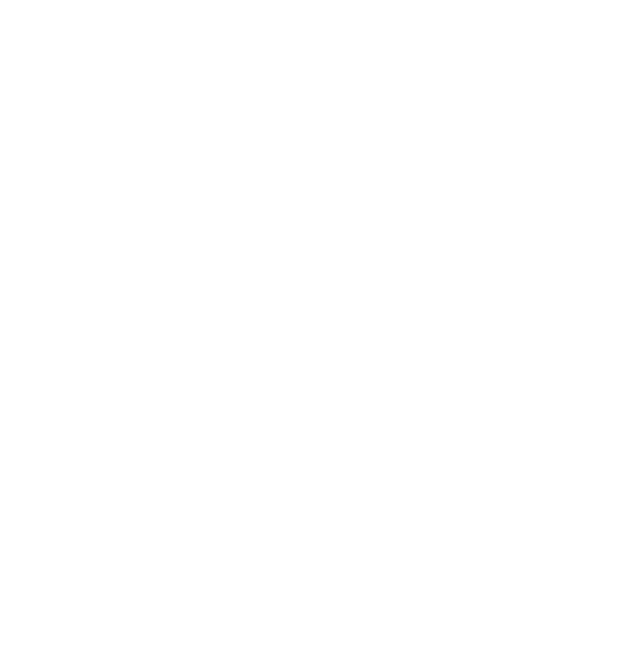
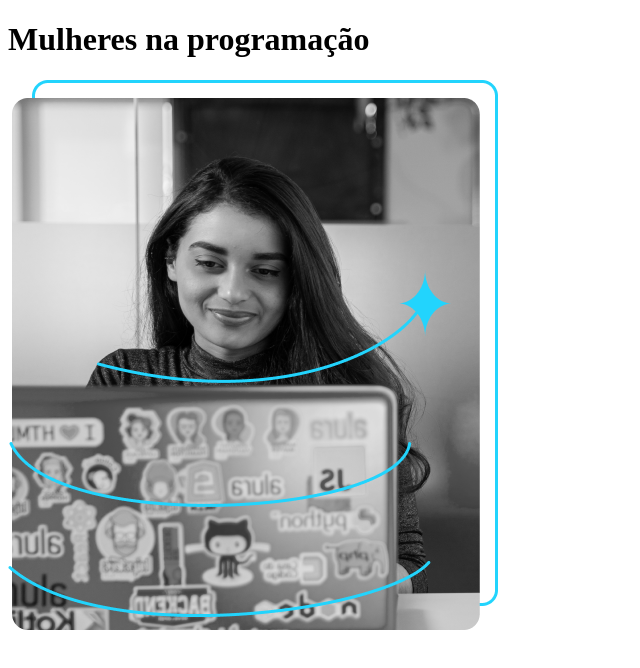
Before and after one commit to CruzFabio/Git2Teste, a plain HTML site: page index.html in a window 1280 px wide. Shown: the whole page, without its empty margins (0-640 px from the left). Drawn offline with Linux system fonts and the light colour scheme.

Commit message:
Incluindo foto e cabeçalho

```diff
--- a/index.html
+++ b/index.html
@@ -4,6 +4,8 @@
     <meta charset="UTF-8">
     <meta name="viewport" content="width=device-width, initial-scale=1.0">
     <title>Será um bom título?</title>
+    <h1>Mulheres na programação</h1>
+    <img src="Imagem.png"
 </head>
 <body>
 
```
Also changed, not shown: Imagem.png (added).
